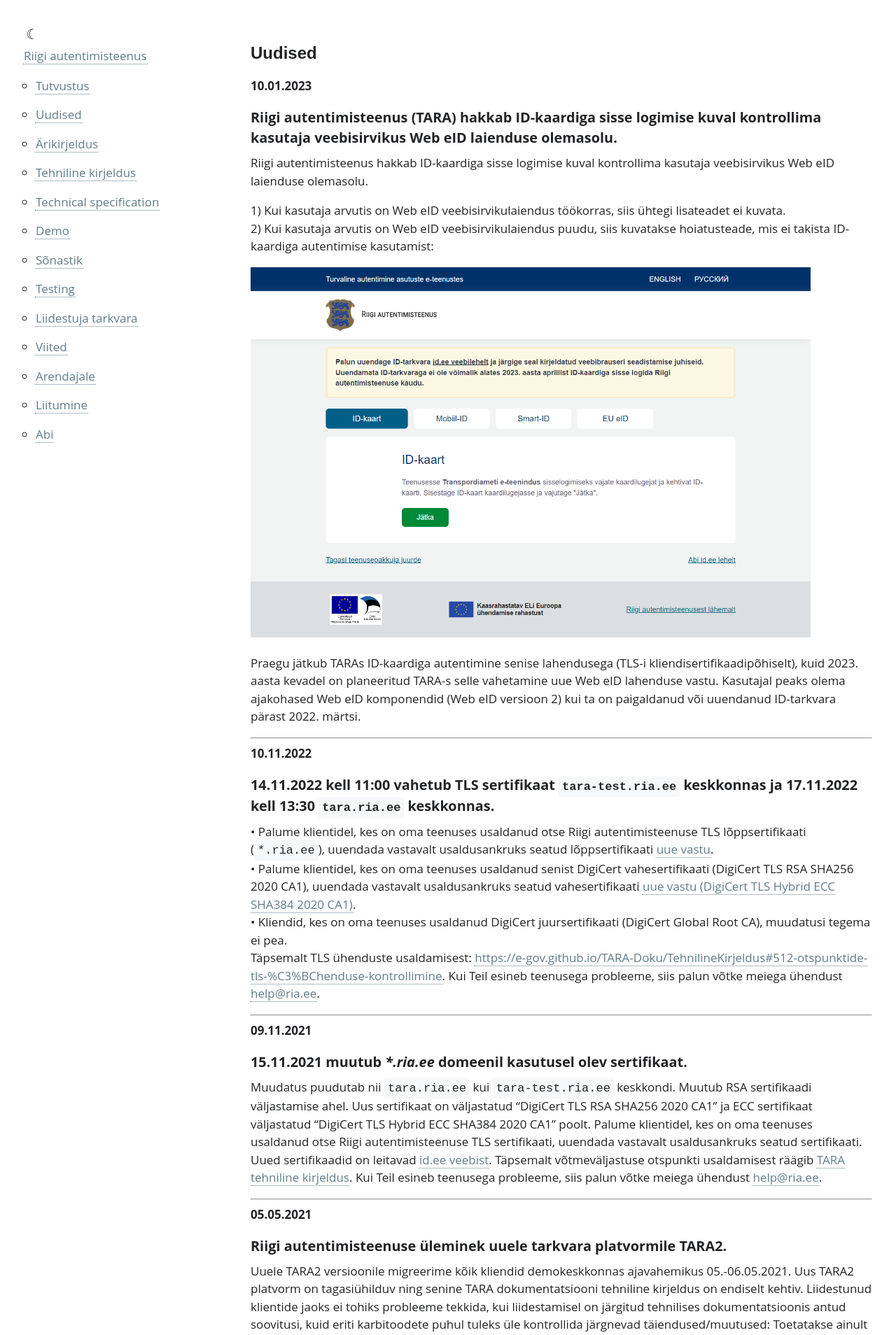
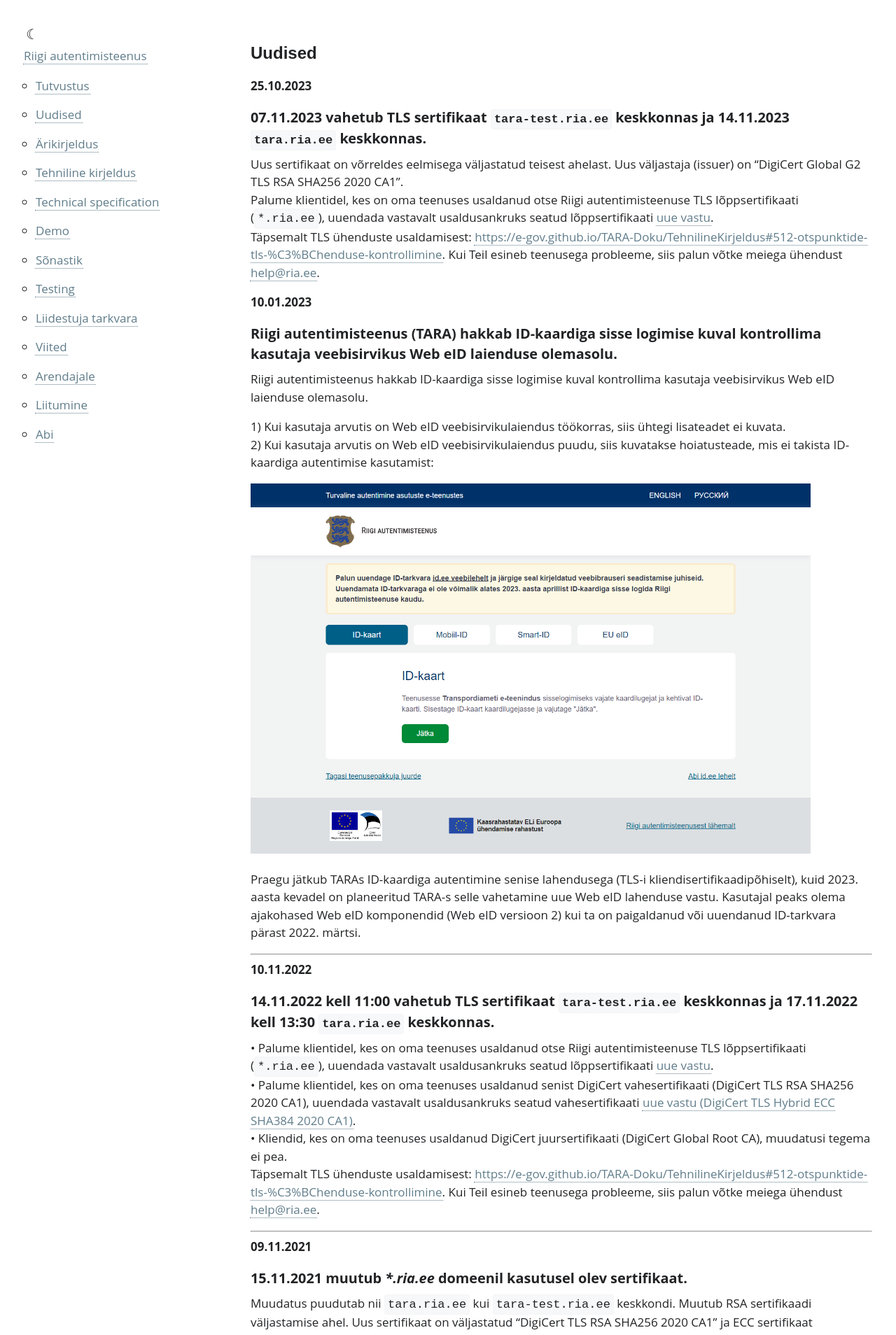
Before and after one commit to e-gov/TARA-Doku, a Jekyll site: the page built from Uudised.md, in a window 1280 px wide. Shown: the top 1908 px of the page at 70% size. Built offline with Jekyll 4.4.1, drawn with Linux system fonts in a browser that asks for light colours; our own code applies the rules of GitHub Pages for plain Markdown files.

Commit message:
Update Uudised.md

```diff
--- a/Uudised.md
+++ b/Uudised.md
@@ -3,6 +3,12 @@ permalink: Uudised
 ---
 
 # Uudised
+
+**25.10.2023**
+## 07.11.2023 vahetub TLS sertifikaat `tara-test.ria.ee` keskkonnas ja 14.11.2023 `tara.ria.ee` keskkonnas.
+Uus sertifikaat on võrreldes eelmisega väljastatud teisest ahelast. Uus väljastaja (issuer) on "DigiCert Global G2 TLS RSA SHA256 2020 CA1".<br/>
+Palume klientidel, kes on oma teenuses usaldanud otse Riigi autentimisteenuse TLS lõppsertifikaati (`*.ria.ee`), uuendada vastavalt usaldusankruks seatud lõppsertifikaati [uue vastu](https://github.com/e-gov/TARA-Doku/blob/master/certificates/star_ria_ee_valid_until_2024-10-01.crt).<br/>
+Täpsemalt TLS ühenduste usaldamisest: [https://e-gov.github.io/TARA-Doku/TehnilineKirjeldus#512-otspunktide-tls-%C3%BChenduse-kontrollimine](https://e-gov.github.io/TARA-Doku/TehnilineKirjeldus#512-otspunktide-tls-%C3%BChenduse-kontrollimine). Kui Teil esineb teenusega probleeme, siis palun võtke meiega ühendust [help@ria.ee](help@ria.ee).
 
 **10.01.2023**
 ## Riigi autentimisteenus (TARA) hakkab ID-kaardiga sisse logimise kuval kontrollima kasutaja veebisirvikus Web eID laienduse olemasolu.
```
